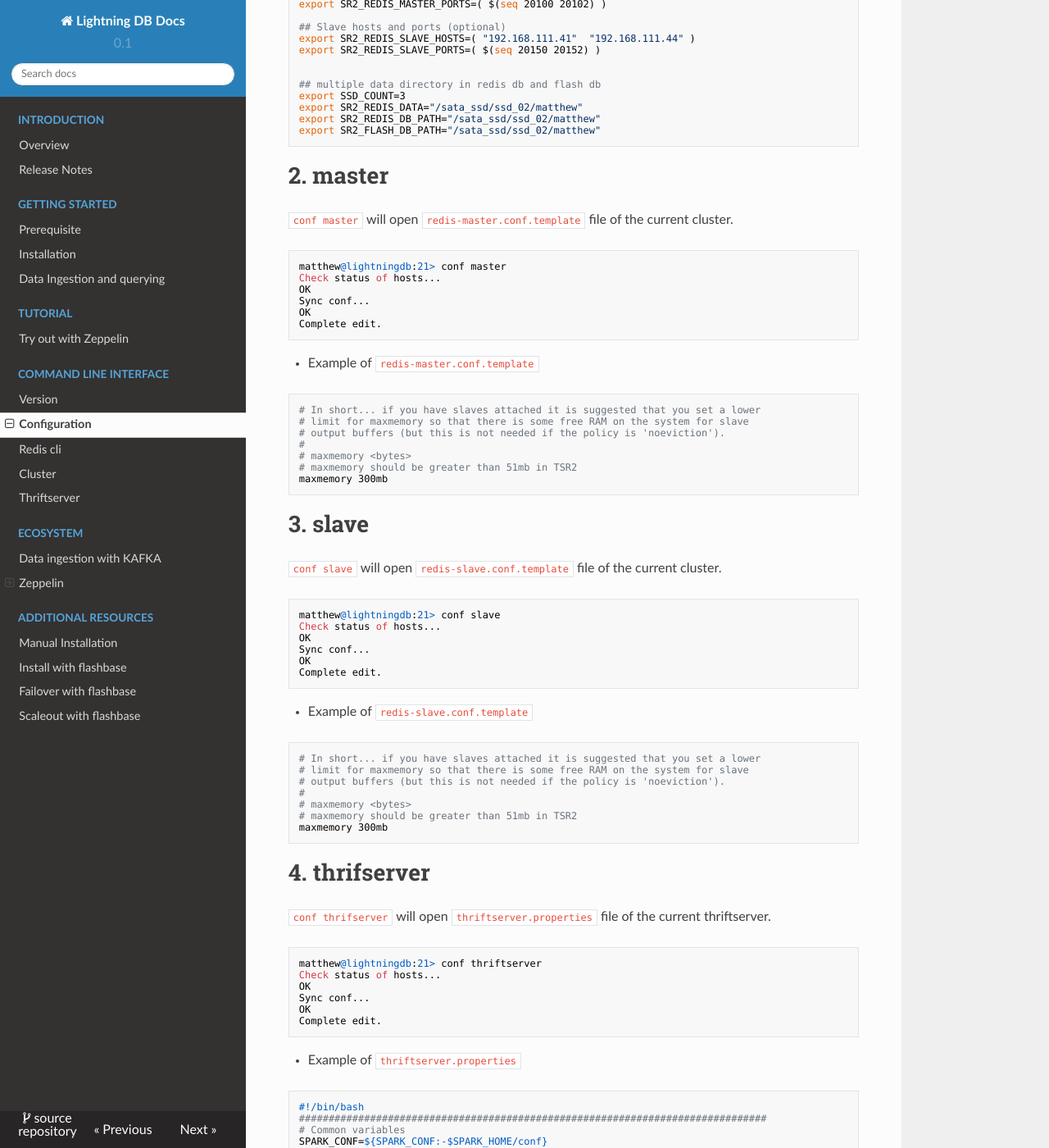
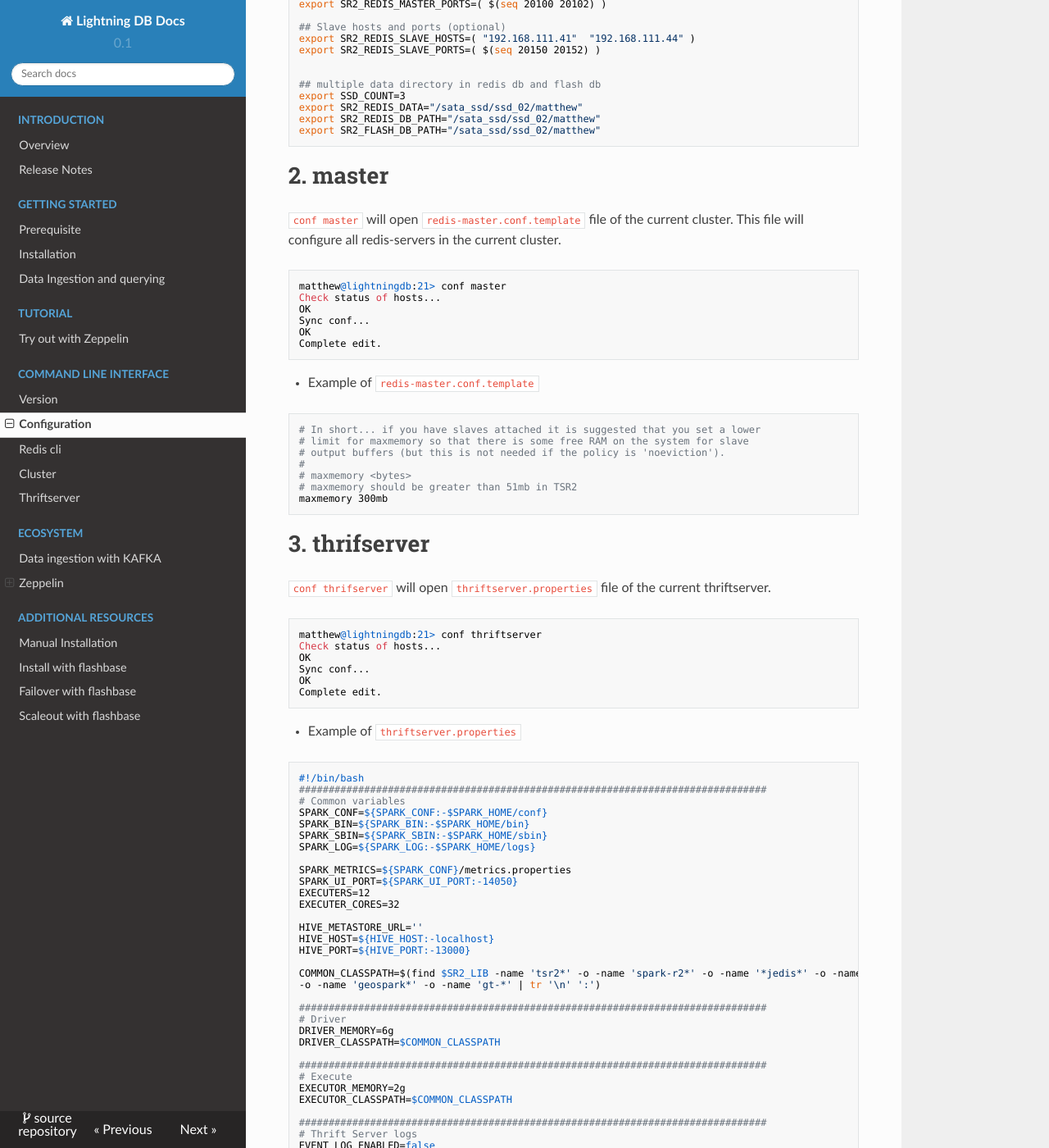
Before and after one commit to mnms/docs, an MkDocs documentation site: the page built from docs/cli-conf.md, in a window 1280 px wide and 1400 px high, scrolled down 625 px. Shown: the whole window at 82% size. Built offline with MkDocs 1.6.1, drawn with Linux system fonts in a browser that asks for light colours; nearby versions of some CDN libraries.

Commit message:
Remove 'conf slave' settings. Master/slaves are configured by master template file

````diff
--- a/docs/cli-conf.md
+++ b/docs/cli-conf.md
@@ -41,7 +41,7 @@ export SR2_FLASH_DB_PATH="/sata_ssd/ssd_02/matthew"
 
 # 2. master
 
-`conf master` will open `redis-master.conf.template` file of the current cluster.
+`conf master` will open `redis-master.conf.template` file of the current cluster. This file will configure all redis-servers in the current cluster.
 
 ```
 matthew@lightningdb:21> conf master
@@ -64,33 +64,7 @@ Complete edit.
 maxmemory 300mb
 ```
 
-# 3. slave
-
-`conf slave` will open `redis-slave.conf.template` file of the current cluster.
-
-```
-matthew@lightningdb:21> conf slave
-Check status of hosts...
-OK
-Sync conf...
-OK
-Complete edit.
-```
-
-- Example of `redis-slave.conf.template`
-
-```
-# In short... if you have slaves attached it is suggested that you set a lower
-# limit for maxmemory so that there is some free RAM on the system for slave
-# output buffers (but this is not needed if the policy is 'noeviction').
-#
-# maxmemory <bytes>
-# maxmemory should be greater than 51mb in TSR2
-maxmemory 300mb
-```
-
-
-# 4. thrifserver
+# 3. thrifserver
 
 `conf thrifserver` will open `thriftserver.properties` file of the current thriftserver.
 
````
Also changed, not shown: other parts of docs/cli-conf.md (+1 -1 lines).
